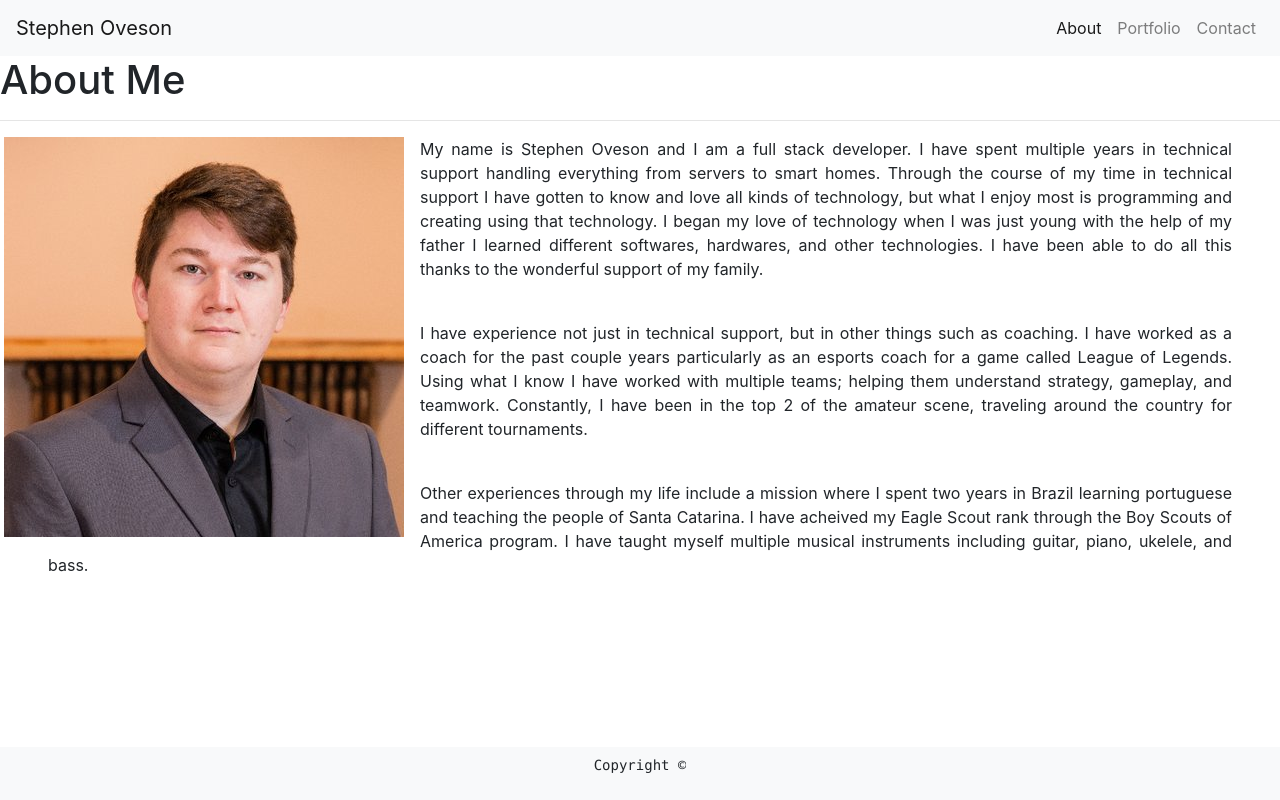
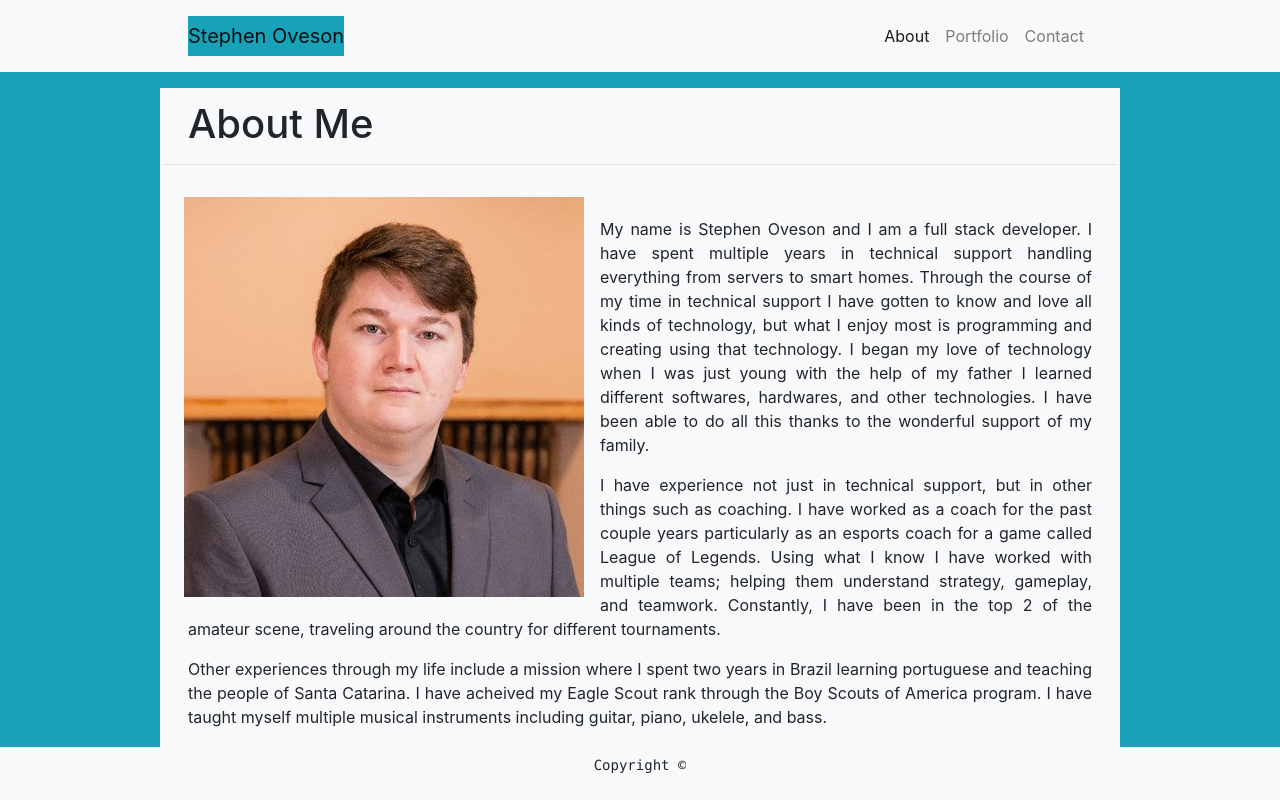
Before and after one commit to StephenOveson/bootstrap, a plain HTML site: page index.html in a window 1280 px wide. Drawn offline with nearby package versions, Linux system fonts and the light colour scheme.

Commit message:
layout of homepage

```diff
--- a/index.html
+++ b/index.html
@@ -4,10 +4,10 @@
         <title>Stephen Oveson's Portfolio</title>
         <link rel="stylesheet" href="https://stackpath.bootstrapcdn.com/bootstrap/4.3.1/css/bootstrap.min.css" integrity="sha384-ggOyR0iXCbMQv3Xipma34MD+dH/1fQ784/j6cY/iJTQUOhcWr7x9JvoRxT2MZw1T" crossorigin="anonymous">
     </head>
-    <body>
-        <header>
-            <nav class="navbar navbar-expand-lg navbar-light bg-light">
-                <a class="navbar-brand" href="#">Stephen Oveson</a>
+    <body class="bg-info">
+        <header class="navbar navbar-expand-lg navbar-light bg-light">
+            <nav class="navbar navbar-expand-lg navbar-light bg-light w-75 mx-auto">
+                <a class="navbar-brand bg-info " href="#">Stephen Oveson</a>
                 <div class="collapse navbar-collapse d-flex justify-content-end">
                   <ul class="navbar-nav d-flex justify-content-end">
                     <li class="nav-item active">
@@ -23,22 +23,20 @@
                 </div>
               </nav>
         </header>
-        <section class="text-justify">
+        <section class="text-justify bg-light mx-auto w-75 mt-3 p-1">
             <div>
-                <h1>About Me</h1>
+                <h1 class="pl-4 pt-2">About Me</h1>
                 <hr>
             </div>
-            <aside class="m-1">
+            <aside class="m-1 w-20 p-3">
                 <img src="assets/images/Headshot.jpg" alt="Headshot of Stephen Oveson" class="float-left mr-3">
             </aside>
             <div>
-                <div class="ml-4 pr-4">
+                <div>
                     <p class="pl-4 pr-4">My name is Stephen Oveson and I am a full stack developer. I have spent multiple years in technical support handling everything from servers to smart homes. Through the course of my time in technical support I have gotten to know and love all kinds of technology, but what I enjoy most is programming and creating using that technology. I began my love of technology when I was just young with the help of my father I learned different softwares, hardwares, and other technologies. I have been able to do all this thanks to the wonderful support of my family.</p>
                 </div>
-                <div class="ml-4 pr-4">
-                        <br />
+                <div>
                     <p class="pl-4 pr-4">I have experience not just in technical support, but in other things such as coaching. I have worked as a coach for the past couple years particularly as an esports coach for a game called League of Legends. Using what I know I have worked with multiple teams; helping them understand strategy, gameplay, and teamwork. Constantly, I have been in the top 2 of the amateur scene, traveling around the country for different tournaments.</p>
-                        <br />
                     <p class="pl-4 pr-4">Other experiences through my life include a mission where I spent two years in Brazil learning portuguese and teaching the people of Santa Catarina. I have acheived my Eagle Scout rank through the Boy Scouts of America program. I have taught myself multiple musical instruments including guitar, piano, ukelele, and bass.</p>
                 </div>
             </div>
```
